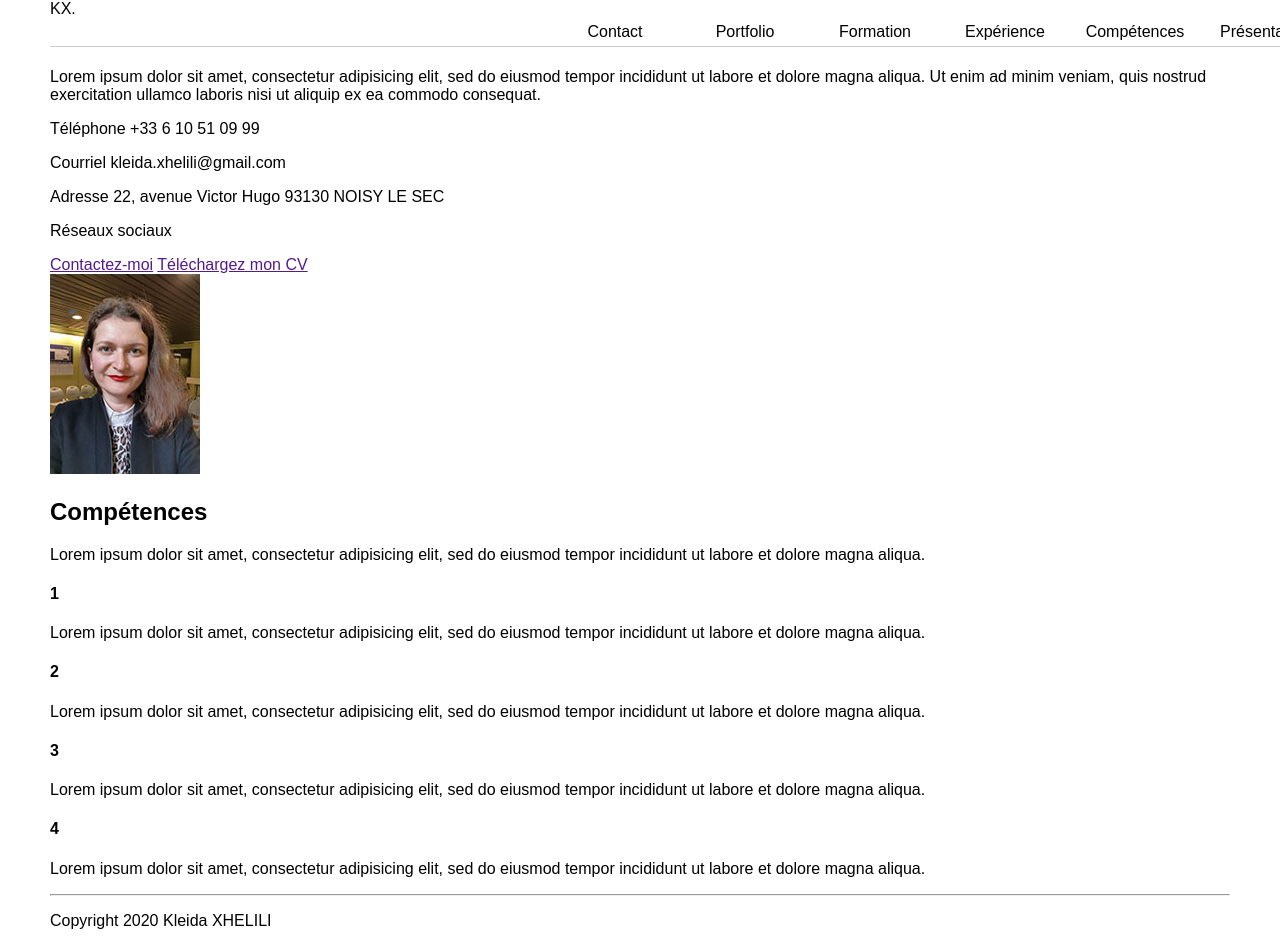
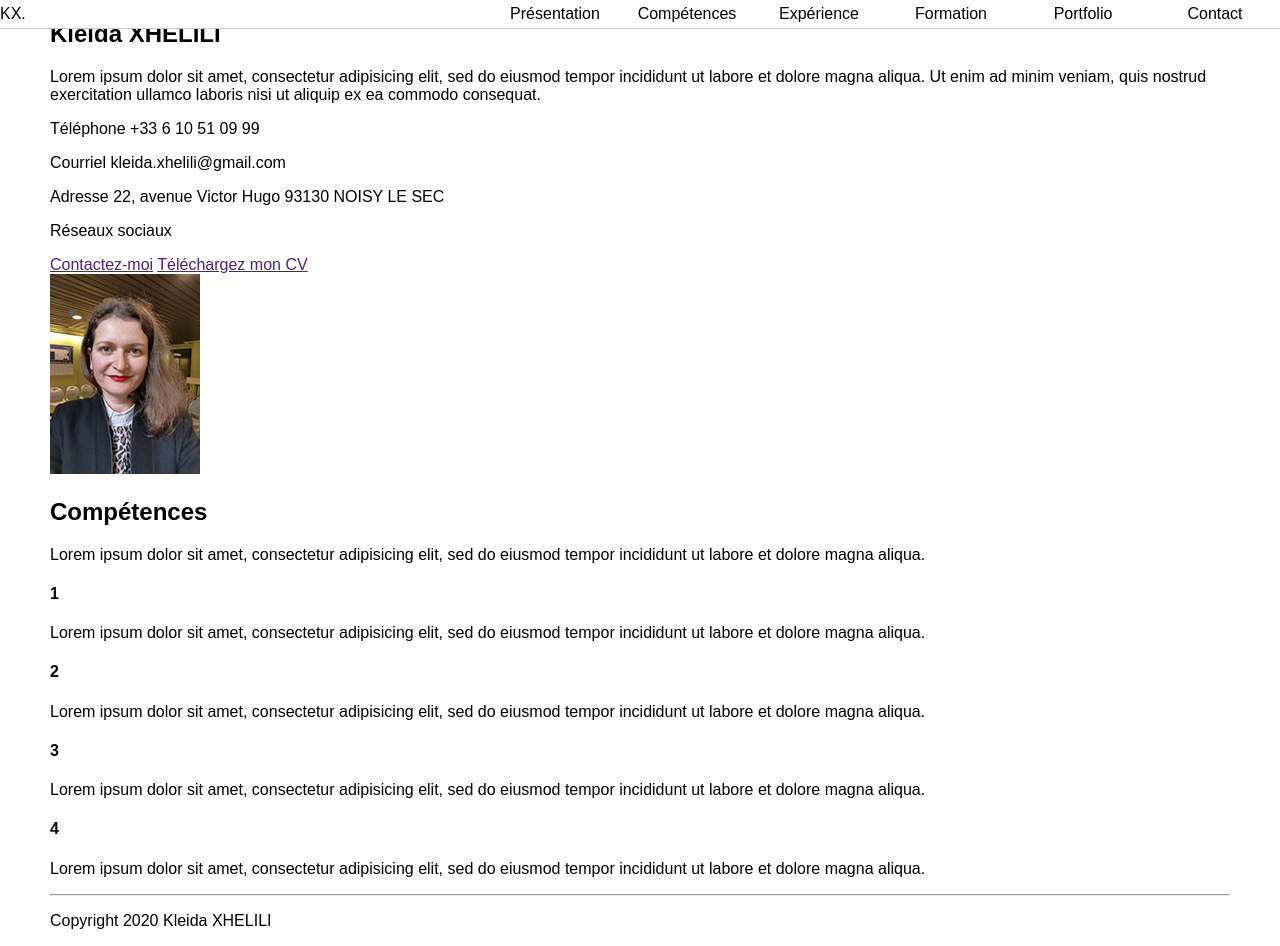
Before and after one commit to Stevendrawings/portfolio, a plain HTML site: page portfolio/index.html in a window 1280 px wide. Drawn offline with Linux system fonts and the light colour scheme; a web font is replaced by a local one.

Commit message:
Modification du header site portfolio

```diff
--- a/portfolio/assets/css/style.css
+++ b/portfolio/assets/css/style.css
@@ -4,15 +4,17 @@ body {
 }
 
 .header {
-	padding: 20px O;
-	position: fixed;
-	top: 0;
-	left: 0;
-	width: 100%;
-	background-color: #fff;
-	border-bottom: 1px solid #ccc;
-	margin : 0 50px;
-}
+    display: flex;
+    justify-content: space-between;
+    position: fixed;
+	align-items: center;
+    top: 0;
+    left: 0;
+    width: 100%;
+    background-color: #fff;
+    border-bottom: 1px solid #ccc }
+
+#nav { display: flex; }
 
 ul {
 	padding:0;
@@ -21,7 +23,8 @@ ul {
 }
 
 li {
- margin-left:2px;
+	margin-left: 2px;
+    display: inline-block
 }
 
 ul li a {
--- a/portfolio/index.html
+++ b/portfolio/index.html
@@ -13,6 +13,7 @@
 			<div>
 				<span>KX.</span>
 			</div>
+			<div>
 			<nav>
 				<ul id="nav">
 					<li><a href="#">Présentation</a></li>
@@ -23,6 +24,7 @@
 					<li><a href="#">Contact</a></li>
 				</ul>
 			</nav>
+			</div>
 		</header>
 
 		<!--Ma page-->
```
